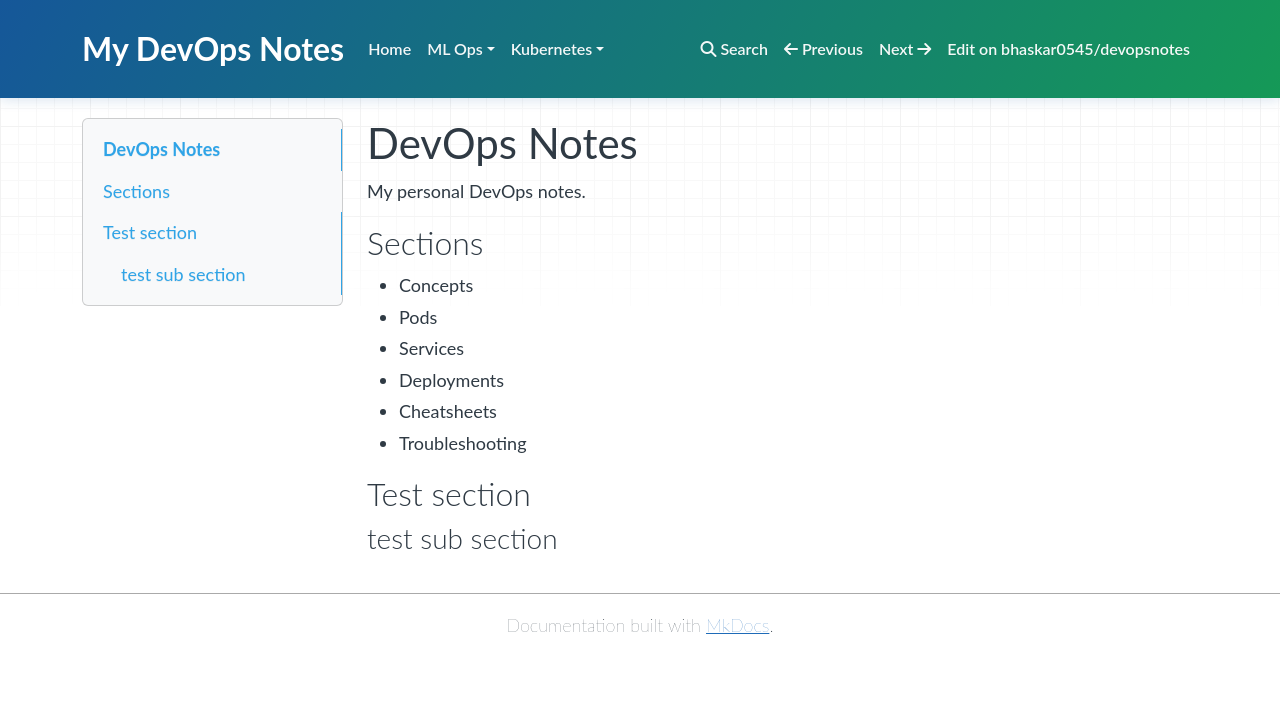
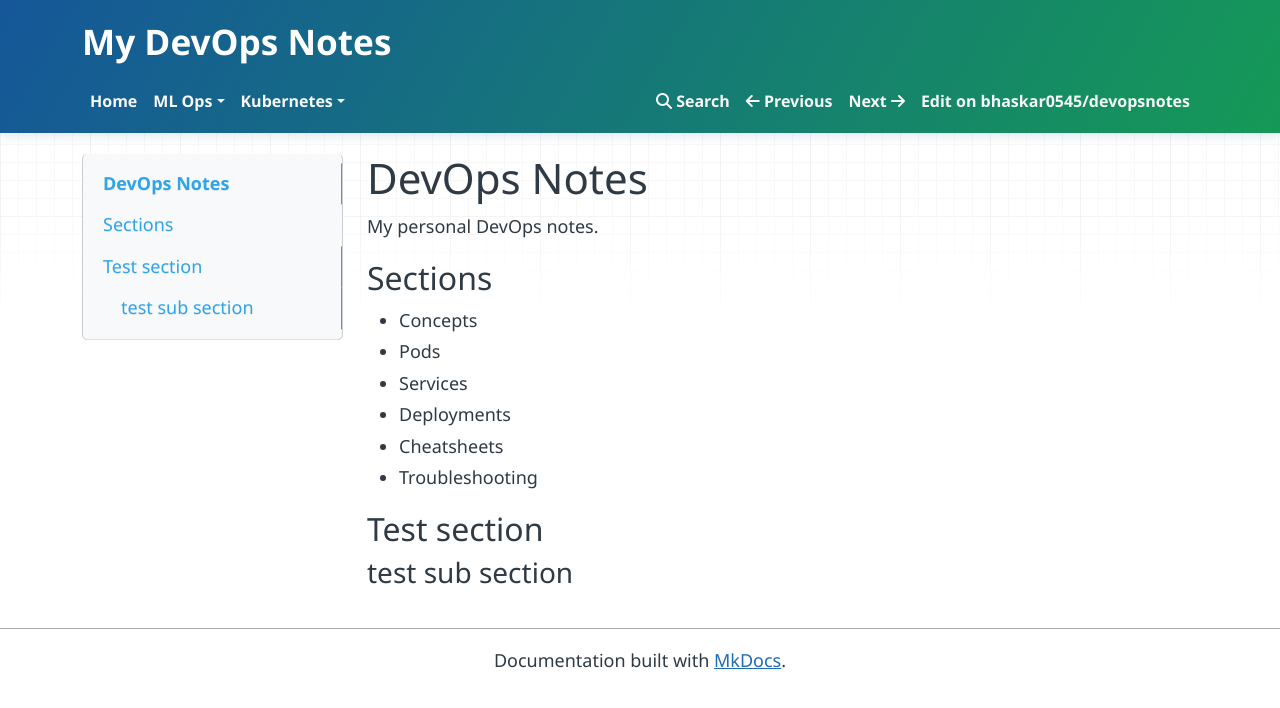
Before and after one commit to bhaskar0545/devopsnotes, an MkDocs documentation site: the page built from docs/index.md, in a window 1280 px wide. Shown: the top 708 px of the page. Built offline with MkDocs 1.6.1, drawn with Linux system fonts in a browser that asks for light colours; nearby versions of some CDN libraries.

Commit message:
Refactor CSS for navbar and content styles
Updated font families, navbar styles, and mobile responsiveness.

```diff
--- a/docs/css/extra.css
+++ b/docs/css/extra.css
@@ -1,5 +1,6 @@
 /* -------------------------------------------------
    Default MkDocs theme with Cayman-style customization
+   Brand on first row, nav on second row
    ------------------------------------------------- */
 
 :root {
@@ -15,7 +16,7 @@
 
 /* Base */
 body {
-  font-family: "Lato", "Helvetica Neue", Arial, sans-serif;
+  font-family: "Source Sans 3", "Segoe UI", "Helvetica Neue", Arial, sans-serif;
   font-size: 18px;
   line-height: 1.75;
   color: var(--site-text);
@@ -37,17 +38,33 @@
   background-color: var(--site-blue) !important;
   border: none !important;
   box-shadow: 0 2px 12px rgba(21, 87, 153, 0.16);
-  min-height: 82px;
+  min-height: 120px;
+  padding-top: 10px;
+  padding-bottom: 10px;
+}
+
+.navbar .container {
+  display: flex;
+  flex-wrap: wrap;
+  align-items: flex-end;
+}
+
+/* Site title on its own row */
+.navbar-header {
+  width: 100%;
+  float: none;
 }
 
 .navbar-brand {
+  float: none;
+  display: block;
   color: #ffffff !important;
-  font-size: 2rem;
+  font-family: "Source Sans 3", "Segoe UI", "Helvetica Neue", Arial, sans-serif;
+  font-size: 2.2rem;
   font-weight: 700;
-  line-height: 82px;
-  height: 82px;
-  padding-top: 0;
-  padding-bottom: 0;
+  line-height: 1.2;
+  height: auto;
+  padding: 10px 0 18px 0;
 }
 
 .navbar-brand:hover,
@@ -55,13 +72,35 @@
   color: #ffffff !important;
 }
 
+/* Nav below the title */
+.navbar-collapse {
+  width: 100%;
+  border-top: none;
+  box-shadow: none;
+  padding-left: 0;
+  padding-right: 0;
+}
+
+.navbar-nav {
+  float: none;
+  margin: 0;
+  display: flex;
+  flex-wrap: wrap;
+  align-items: center;
+}
+
+.navbar-nav > li {
+  float: none;
+}
+
 .navbar-nav > li > a {
-  color: rgba(255, 255, 255, 0.95) !important;
+  color: rgba(255, 255, 255, 0.96) !important;
+  font-family: "Source Sans 3", "Segoe UI", "Helvetica Neue", Arial, sans-serif;
   font-size: 1rem;
   font-weight: 600;
-  line-height: 50px;
-  padding-top: 16px;
-  padding-bottom: 16px;
+  line-height: 1.4;
+  padding: 10px 16px;
+  border-radius: 8px;
 }
 
 .navbar-nav > li > a:hover,
@@ -71,6 +110,19 @@
 .navbar-default .navbar-nav > .active > a:focus {
   color: #ffffff !important;
   background-color: rgba(255, 255, 255, 0.1) !important;
+}
+
+/* Search stays aligned in nav area if present */
+.navbar-form {
+  margin-top: 0;
+  margin-bottom: 0;
+  padding-left: 10px;
+}
+
+.navbar-form .form-control {
+  border-radius: 8px;
+  border: none;
+  box-shadow: none;
 }
 
 /* Dropdown menu */
@@ -133,6 +185,7 @@
 
 .rst-content {
   color: var(--site-text);
+  font-family: "Source Sans 3", "Segoe UI", "Helvetica Neue", Arial, sans-serif;
 }
 
 .rst-content h1,
@@ -168,16 +221,6 @@
   line-height: 1.75;
 }
 
-/* TOC and section lists */
-.rst-content .toc-backref {
-  color: inherit;
-}
-
-.rst-content .toctree-wrapper > p.caption {
-  color: var(--site-blue);
-  font-weight: 700;
-}
-
 /* Code */
 pre,
 code,
@@ -187,48 +230,6 @@
   border-radius: 8px;
 }
 
-.rst-content pre {
-  border: 1px solid var(--site-border);
-  box-shadow: 0 1px 3px rgba(15, 23, 42, 0.04);
-}
-
-/* Tables */
-.rst-content table.docutils,
-.rst-content table.field-list {
-  border: 1px solid var(--site-border);
-}
-
-.rst-content table.docutils th,
-.rst-content table.field-list th {
-  background: #f4f8fb;
-}
-
-.rst-content table.docutils th,
-.rst-content table.docutils td {
-  padding: 10px 14px;
-}
-
-/* Blockquotes */
-.rst-content blockquote {
-  border-left: 4px solid var(--site-green);
-  background: #f6fbf8;
-  padding: 12px 16px;
-  color: #415261;
-  border-radius: 0 8px 8px 0;
-}
-
-/* Prev / Next buttons */
-.btn,
-.btn-neutral {
-  border-radius: 8px !important;
-}
-
-.btn-neutral:hover,
-.btn-neutral:focus {
-  background-color: #eef8f3 !important;
-  color: var(--site-blue) !important;
-}
-
 /* Mobile */
 @media (max-width: 991px) {
   body {
@@ -236,19 +237,17 @@
   }
 
   .navbar {
-    min-height: 68px;
+    min-height: 100px;
   }
 
   .navbar-brand {
-    font-size: 1.6rem;
-    line-height: 68px;
-    height: 68px;
+    font-size: 1.8rem;
+    padding-bottom: 12px;
   }
 
   .navbar-nav > li > a {
-    line-height: 1.4;
-    padding-top: 12px;
-    padding-bottom: 12px;
+    padding: 8px 12px;
+    font-size: 0.95rem;
   }
 }
 
@@ -257,8 +256,25 @@
     font-size: 16px;
   }
 
+  .navbar {
+    min-height: auto;
+  }
+
+  .navbar .container {
+    display: block;
+  }
+
   .navbar-brand {
-    font-size: 1.35rem;
+    font-size: 1.45rem;
+    padding: 8px 0;
+  }
+
+  .navbar-nav {
+    display: block;
+  }
+
+  .navbar-nav > li > a {
+    border-radius: 0;
   }
 
   .rst-content h1 {
```
